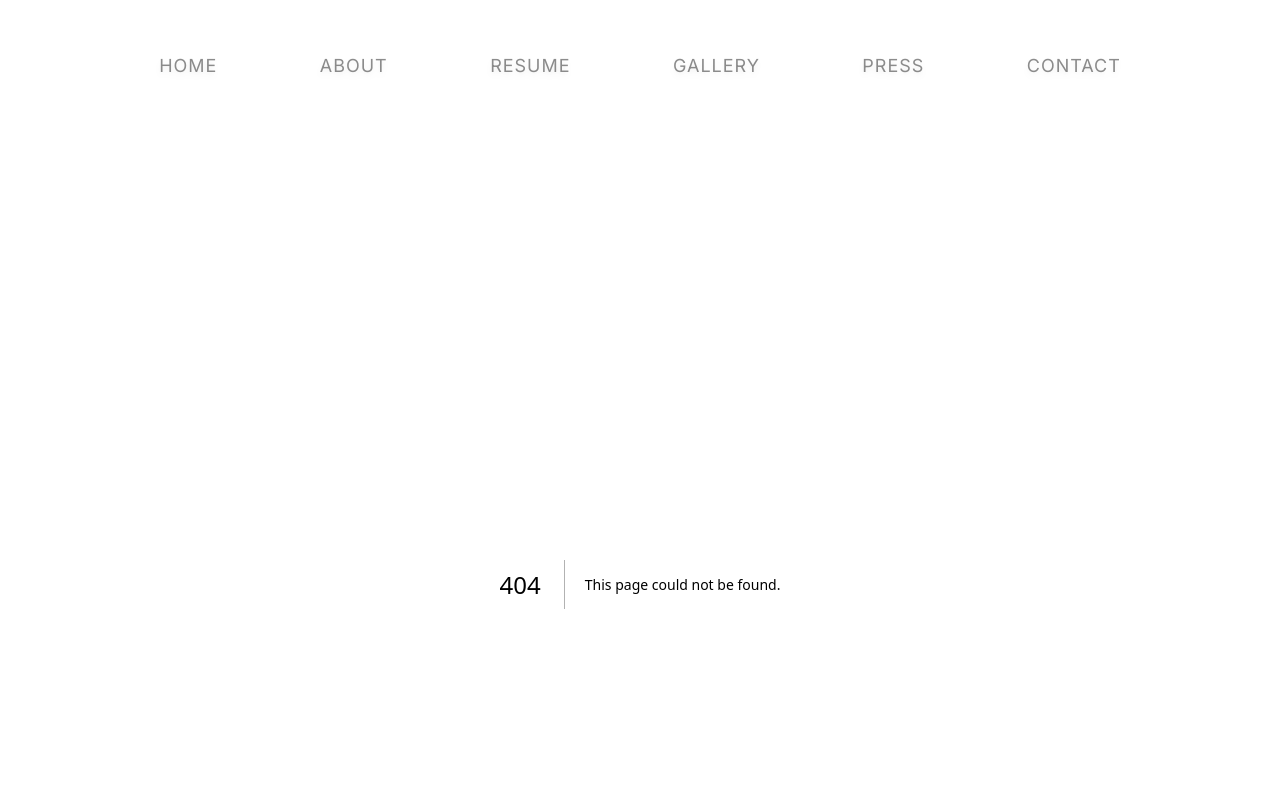
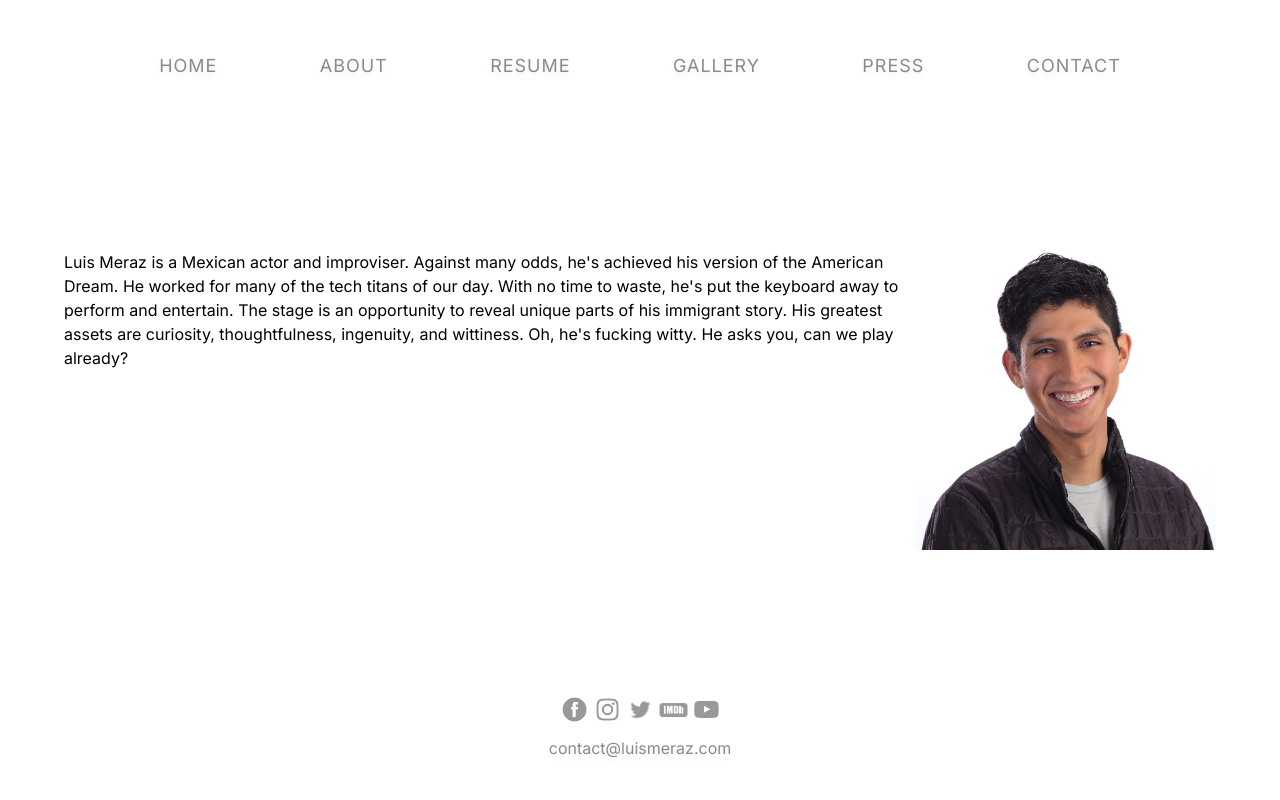
Before and after one commit to juhyeh/actor-website, a Next.js app: page /about in a window 1280 px wide. Before the commit this address had no page. Shown: the top 800 px of the page. Built offline with nearby package versions, Linux system fonts and the light colour scheme.

Commit message:
footer on the bottom

```diff
--- /dev/null
+++ b/app/about/page.js
@@ -0,0 +1,30 @@
+import React from "react";
+
+import Image from "next/image";
+
+const AboutMe = () => {
+  return (
+    <div class="flex flex-row">
+      <div>
+        <p>
+          Luis Meraz is a Mexican actor and improviser. Against many odds,
+          he&apos;s achieved his version of the American Dream. He worked for
+          many of the tech titans of our day. With no time to waste, he&apos;s
+          put the keyboard away to perform and entertain. The stage is an
+          opportunity to reveal unique parts of his immigrant story. His
+          greatest assets are curiosity, thoughtfulness, ingenuity, and
+          wittiness. Oh, he&apos;s fucking witty. He asks you, can we play
+          already?
+        </p>
+      </div>
+      <Image
+        src="/luis-meraz-headshot-commercial.png"
+        width={300}
+        height={300}
+        alt="Luiz Meraz Photo"
+      />
+    </div>
+  );
+};
+
+export default AboutMe;
--- a/app/aboutme/page.js
+++ /dev/null
@@ -1,7 +0,0 @@
-import React from "react";
-
-const AboutMe = () => {
-  return <div>AboutMe</div>;
-};
-
-export default AboutMe;
--- a/app/globals.css
+++ b/app/globals.css
@@ -6,7 +6,7 @@
 
 /* Nav/Header component */
 .app {
-  @apply relative z-10 flex justify-center items-center flex-col max-w-7xl mx-auto sm:px-16 px-6;
+  @apply relative z-10 flex justify-center items-center flex-col max-w-7xl h-screen mx-auto sm:px-16 px-6;
 }
 
 .black_btn {
--- a/components/Footer.jsx
+++ b/components/Footer.jsx
@@ -3,8 +3,7 @@ import Image from "next/image";
 
 const Footer = () => {
   return (
-    // <div class="relative h-32 w-32">
-    <div class="relative inset-x-0 bottom-0">
+    <div class="absolute inset-x-0 bottom-0">
       <div className="social_media_links">
         <a href="https://www.facebook.com" target="_blank">
           <Image
@@ -54,7 +53,6 @@ const Footer = () => {
       </div>
       <div className="footer_email">contact@luismeraz.com</div>
     </div>
-    // </div>
   );
 };
 
--- a/components/Header.jsx
+++ b/components/Header.jsx
@@ -10,14 +10,15 @@ const Header = () => {
   const [toggleDropdown, setToggleDropdown] = useState(false);
 
   return (
-    <nav class="flex-between w-full mb-16 pt-3">
+    <nav class="w-full mb-16 pt-3 absolute top-0">
+      {/**flex-between */}
       {/** Desktop Navigation */}
       <div class="sm:flex hidden justify-center items-center">
         <div class="flex justify-center items-center p-10 gap-[8vw]">
           <Link href="/" className="black_btn">
             HOME
           </Link>
-          <Link href="/aboutme" className="black_btn">
+          <Link href="/about" className="black_btn">
             ABOUT
           </Link>
           <Link href="/resume" className="black_btn">
```
Also changed, not shown: public/luis-meraz-headshot-commercial.png (added).
